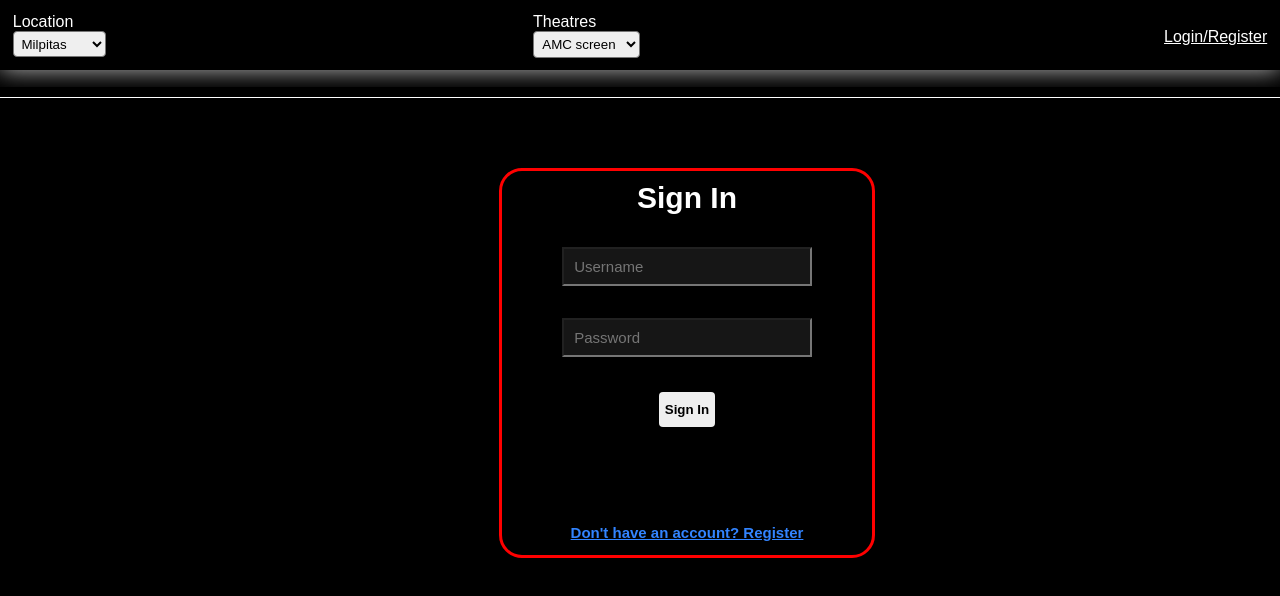
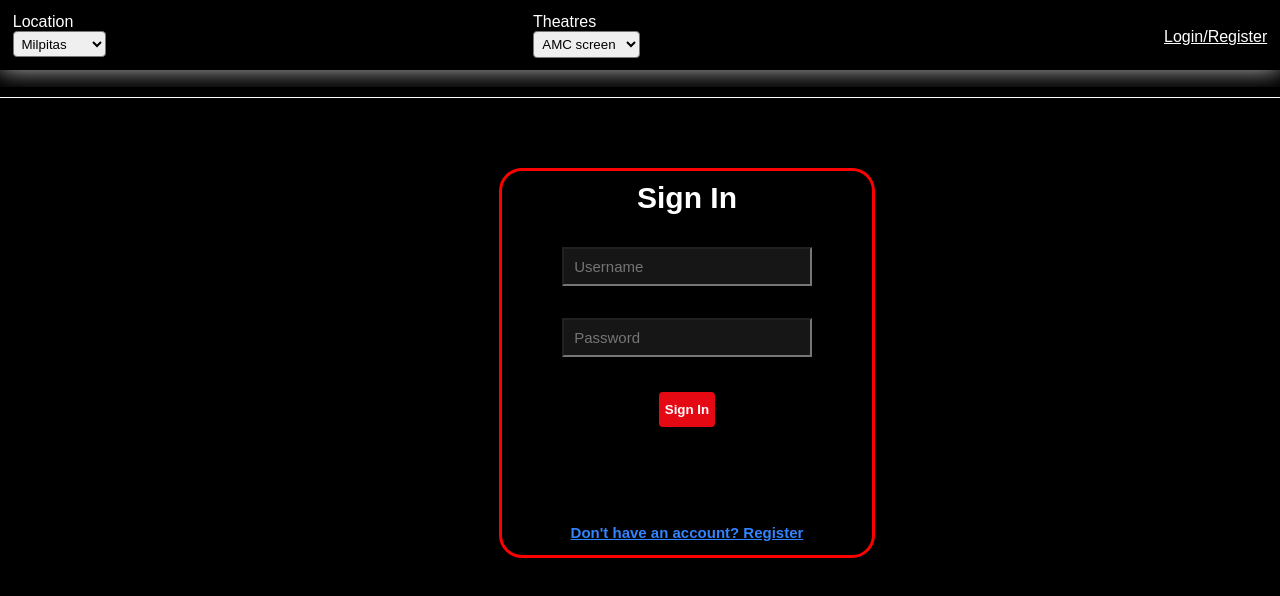
Before and after one commit to gopinathsjsu/teamproject-nullpointer, a React (Create React App) app in the folder Frontend/: page /login in a window 1280 px wide. Shown: the top 596 px of the page. Built offline with nearby package versions, Linux system fonts and the light colour scheme; a web font is replaced by a local one.

Commit message:
updated login API and enabled automatic redirect to admin page

```diff
--- a/Frontend/src/App.js
+++ b/Frontend/src/App.js
@@ -9,6 +9,7 @@ import AccountInfo from './Views/AccountInfo/AccountInfo';
 import Navbar from './Components/Navbar/Navbar';
 import Checkout from './Views/Checkout/Checkout';
 import Payment from './Views/Payment/Payment';
+import Admin from './Views/Admin/Admin';
 
 import './Styles/index.scss'
 
@@ -36,6 +37,10 @@ const router = createBrowserRouter([
   {
     path: '/payment',
     element: <Payment />
+  },
+  {
+    path: '/admin',
+    element: <Admin />
   }
 ]);
 
--- /dev/null
+++ b/Frontend/src/Views/Admin/Admin.jsx
@@ -0,0 +1,10 @@
+import "../Admin/Admin.scss";
+import Button from '../../Components/Button/Button';
+import React, {useState} from "react";
+
+const Admin = () => {
+    return (
+        <h1>Admin Page Template</h1>
+    )
+}
+export default Admin;
--- a/Frontend/src/Views/Login/Login.jsx
+++ b/Frontend/src/Views/Login/Login.jsx
@@ -1,4 +1,5 @@
 import "./Login.scss";
+import Button from '../../Components/Button/Button';
 import React, {useState} from "react";
 import { useNavigate } from "react-router-dom";
 
@@ -19,21 +20,36 @@ const Login = () => {
 
     fetch("http://localhost:8005/api/login", {
       method: "POST",
-      headers: { "Content-Type": "application/json"},
+      headers: { "Content-Type": "application/json" },
       body: JSON.stringify(user)
     })
-    .then((resp) => {
-      if(resp.ok) {
-        localStorage.setItem('user', JSON.stringify(user));
-        console.log(localStorage.getItem('user'));
-        console.log('logged in successfully');
-        navigate("/");
-      }
-      else {
-        console.log(resp)
-        setError("Error: Username or password is incorrect");
-      }
-    })
+      .then((resp) => resp.json())
+      .then((data) => {
+        //console.log("DATA: " + data);
+        if (data.message === "Successful") {
+          const userObject = data.user;
+          //console.log(userObject);
+
+          localStorage.setItem("user", JSON.stringify(userObject));
+          if(userObject.isAdmin) {
+            console.log('admin logged in successfully');
+            navigate("/admin");
+          }
+          else {
+            console.log("normal user logged in successfully");
+            navigate("/");
+          }
+        } else {
+          // Handle unsuccessful login
+          console.log("Login unsuccessful");
+          setError("Error: Username or password is incorrect");
+        }
+      })
+      .catch((error) => {
+        console.error("Error during login:", error);
+        setError("An unexpected error occurred");
+      });
+
     //return login info
     // implement backend to login (verify if account exists && if not, give error)
     //console.log("username: " + username + " password: " + password);
@@ -81,7 +97,7 @@ const Login = () => {
             </div>
 
             <p style={{ marginBottom: "20px"}}></p>
-            <button onClick={getLogin}> Sign In </button>
+            <Button type="button-primary" onClick={getLogin}> Sign In </Button>
             <p className="error-message">{error}</p>
 
             <p style={{marginTop: "84px"}}></p>
--- a/Frontend/src/Views/Register/Register.jsx
+++ b/Frontend/src/Views/Register/Register.jsx
@@ -1,4 +1,5 @@
 import "../Login/Login.scss"; //reuse Login.scss formatting (similar elements within pages)
+import Button from '../../Components/Button/Button';
 import React, {useState} from "react";
 // import { dispatch } from "react-redux";
 import { useNavigate } from "react-router-dom";
@@ -16,7 +17,7 @@ const Register = () => {
   //Store username and password combination in database
   const createAccount = (e) => {
     e.preventDefault();
-    const user = {username, password, membership : "normal", points : 0, admin : false};
+    const user = {username, password, isMember : false, isAdmin: false, points : 0};
     setIsPending(true);
     setError();
 
@@ -110,7 +111,7 @@ const Register = () => {
                 </div>
 
                 <p style={{ marginBottom: "20px"}}></p>
-                {<button onClick={createAccount}> Register </button>}
+                {<Button type="button-primary" onClick={createAccount}> Register </Button>}
                 <p className="error-message">{error}</p>
 
                 <p style={{marginTop: "7%"}}>
```
Also changed, not shown: Frontend/src/Views/Admin/Admin.scss (added), 1 other file (tests, documents, lock files or other folders).
